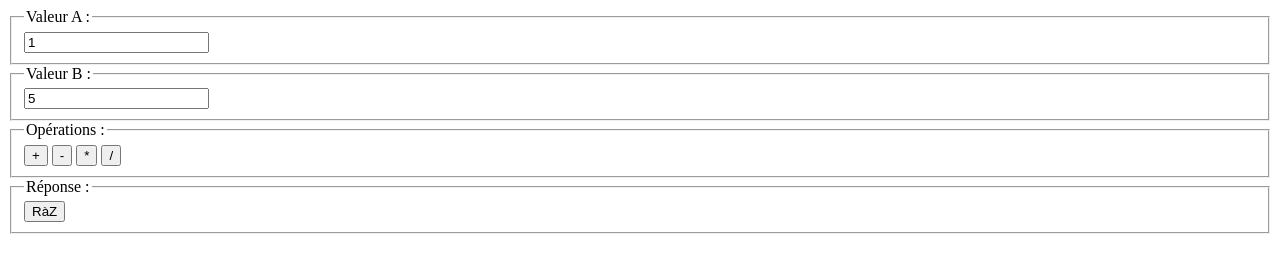
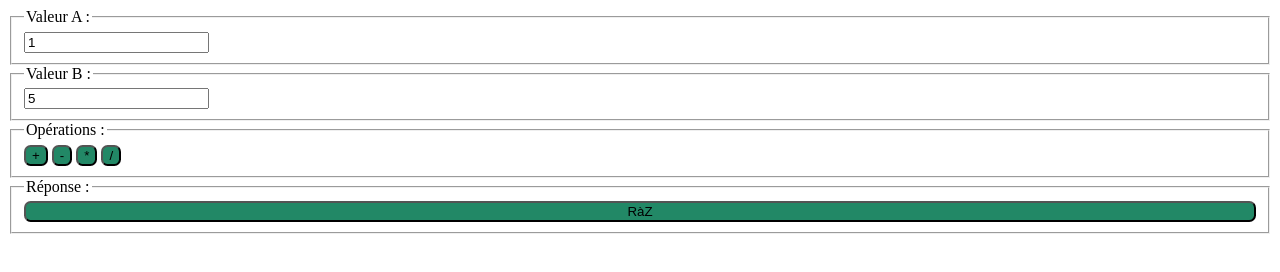
Before and after one commit to Abelfy/tp-kkne, a plain HTML site: page index.html in a window 1280 px wide. Drawn offline with Linux system fonts and the light colour scheme.

Commit message:
Ajout du CSS

```diff
--- a/index.html
+++ b/index.html
@@ -5,6 +5,7 @@
     <meta http-equiv="X-UA-Compatible" content="IE=edge">
     <meta name="viewport" content="width=device-width, initial-scale=1.0">
     <script src="scripts/index.js" defer></script>
+    <link rel="stylesheet" href="styles/index.css">
     <title>Calculatrice</title>
 </head>
 <body>
@@ -22,17 +23,19 @@
         <div>
             <fieldset>
                 <legend>Opérations :</legend>
-                <button onclick="additionner()">+</button>
-                <button onclick="soustraire()">-</button>
-                <button onclick="multiplier()">*</button>
-                <button onclick="diviser()">/</button>
+                <button class="btn" onclick="additionner()">+</button>
+                <button class="btn" onclick="soustraire()">-</button>
+                <button class="btn" onclick="multiplier()">*</button>
+                <button class="btn" onclick="diviser()">/</button>
             </fieldset>
         </div>
         <div>
             <fieldset>
                 <legend>Réponse :</legend>
-                <span id="answer"></span>
-                <button onclick="reset()">RàZ</button>
+                <div class="column">
+                    <span id="answer"></span>
+                    <button class="btn" onclick="reset()"'>RàZ</button>
+                </div>
             </fieldset>
         </div>
         <div></div>
--- /dev/null
+++ b/styles/index.css
@@ -0,0 +1,9 @@
+.btn {
+    border-radius: 0.5em;
+    background-color: #228866;
+    color: #000;
+}
+.column {
+    display: flex;
+    flex-direction: column;
+}
```
